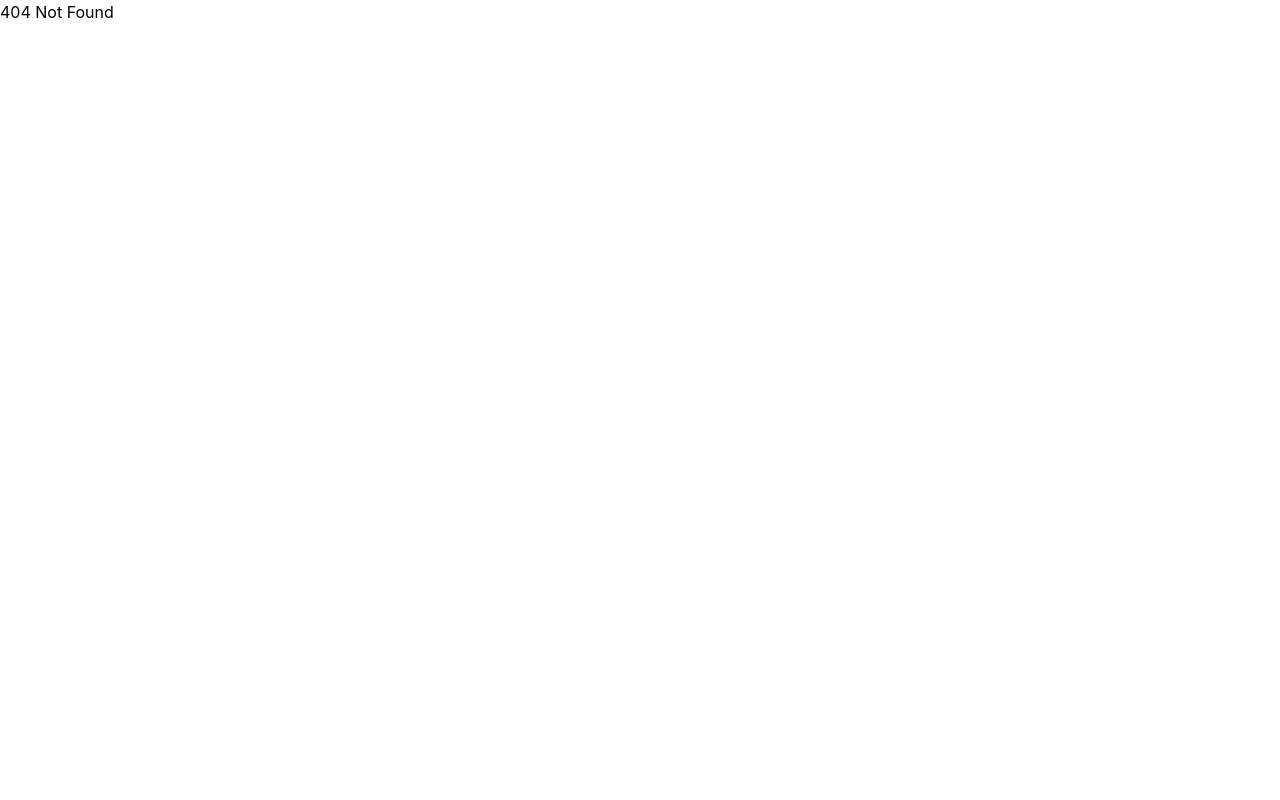
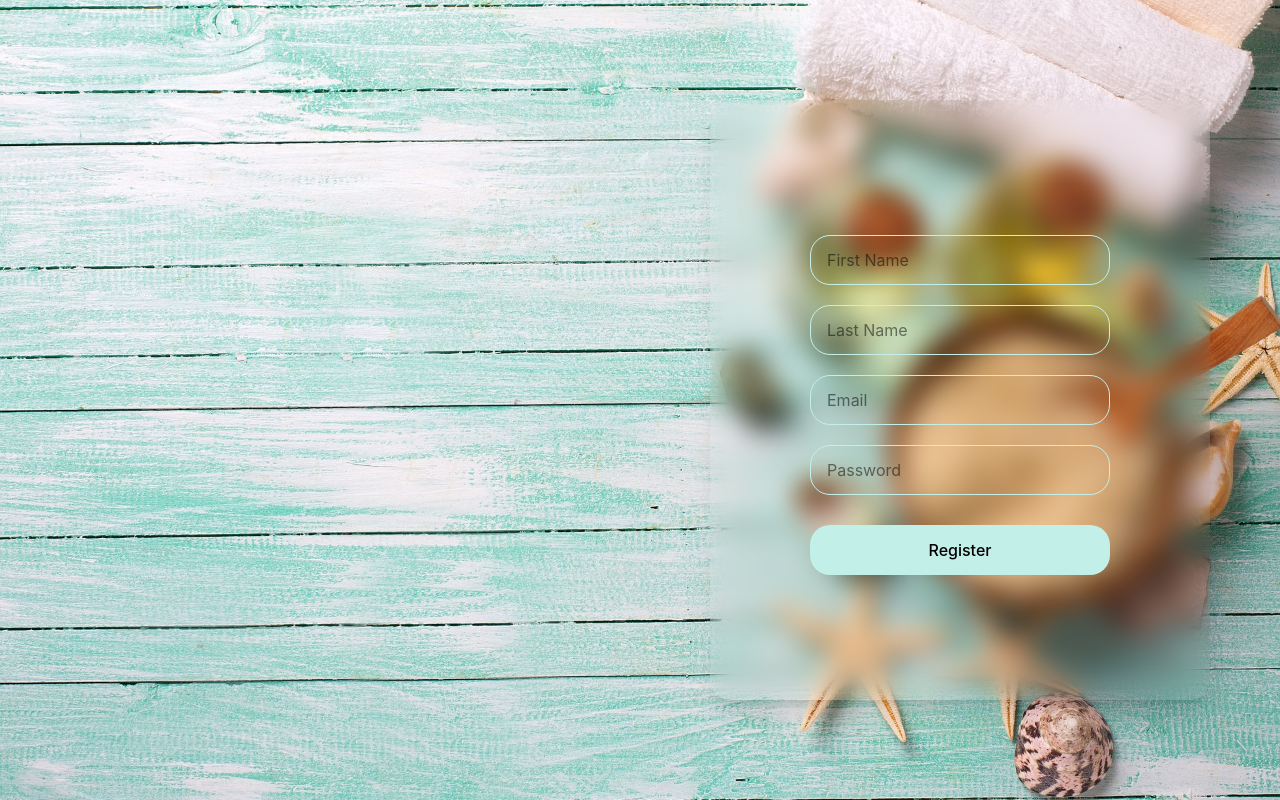
Before and after one commit to nethmikulasooriya/MERN-frontend, a React app: page /register in a window 1280 px wide. Before the commit this address had no page. Built offline with nearby package versions, Linux system fonts and the light colour scheme; the HTML template or start-up script is replaced by a standard one.

Commit message:
feat: add HomePage and RegisterPage components, update routing and admin product management

```diff
--- a/src/App.jsx
+++ b/src/App.jsx
@@ -4,7 +4,8 @@ import SignUpPage from "./pages/signup";
 import AdminPage from "./pages/adminpage";
 import TestPage from "./pages/testPage";
 import { Toaster } from "react-hot-toast";
-
+import HomePage from "./pages/homepage";
+import RegisterPage from "./pages/register";
 
 function App() {
   return (
@@ -13,11 +14,12 @@ function App() {
         <Toaster position="top-right"/>
         {/* <Header /> */}
         <Routes path="/*">
-          <Route path="/" element={<LoginPage />} />
+          <Route path="/" element={<HomePage />} />
           <Route path="/login" element={<LoginPage />} />
           <Route path="/signup" element={<SignUpPage />} />
           <Route path="/admin/*" element={<AdminPage />} />
           <Route path="/test/*" element={<TestPage />} />
+          <Route path="/register/*" element={<RegisterPage/>} />
           <Route path="/*" element={<h1>404 Not Found</h1>} />
         </Routes>
       </div>
--- /dev/null
+++ b/src/pages/Admin/adminProductPage.jsx
@@ -0,0 +1,49 @@
+import { useEffect, useState } from "react";
+import { sampleProducts } from "../../assets/sampleData";
+import axios from "axios";
+
+export default function AdminProductsPage() {
+  const [products, setProducts] = useState(sampleProducts);
+
+  useEffect(() => {
+    axios
+      .get(import.meta.env.VITE_BACKEND_URL + "/api/products")
+        console.log(res.data);
+        setProducts(res.data);
+      });
+  }; [];
+
+  return (
+    <div className="w-full h-full max-h-full overflow-y-scroll">
+      <table className="w-full text-center">
+        <thead>
+          <tr>
+            <th>Product ID</th>
+            <th>Name</th>
+            <th>Image</th>
+            <th>Labelled Price</th>
+            <th>Price</th>
+            <th>Stock</th>
+          </tr>
+        </thead>
+        <tbody>
+          {products.map((item, index) => (
+            <tr key={index}>
+              <td>{item.productId || item._id}</td>
+              <td>{item.productName || item.name}</td>
+              <td>
+                <img
+                  src={item.image || (item.images && item.images[0])}
+                  alt={item.name}
+                  className="w-12 h-12 object-cover mx-auto"
+                />
+              </td>
+              <td>{item.labelledPrice}</td>
+              <td>{item.price}</td>
+              <td>{item.stock}</td>
+            </tr>
+          ))}
+        </tbody>
+      </table>
+    </div>
+  );
--- a/src/pages/adminpage.jsx
+++ b/src/pages/adminpage.jsx
@@ -14,7 +14,7 @@ export default function AdminPage() {
       {/* Main Content Area */}
       <div className="h-full w-[calc(100%-300px)] bg-amber-400">
         <Routes path="/*">
-          <Route path="/products" element={<h1>Products</h1>} /> //load sidebar component with products list
+          <Route path="/products" element={<h1>AdminProductPage</h1>} /> //load sidebar component with products list
           <Route path="/users" element={<h1>Users</h1>} />
           <Route path="/orders" element={<h1>Orders</h1>} />
           <Route path="/reviews" element={<h1>Reviews</h1>} />
--- a/src/pages/login.jsx
+++ b/src/pages/login.jsx
@@ -8,13 +8,14 @@ export default function LoginPage() {
 
   async function handleLogin() {
     try {
-      const response = await axios.post("http://localhost:5000/users/login", {
+      const response = await axios.post(import.meta.env.VITE_BACKEND_URL+"/api/users/login", {
         email: email,
         password: password,
       });
       //alert("Login Successful")
       toast.success("Login Successful");
       console.log(response.data);
+      LocalStorage.setItem("token",response.data.token)
     } catch (e) {
       toast.error(e.response?.data?.message || "Unable to connect to the login service.");
     }
--- /dev/null
+++ b/src/pages/register.jsx
@@ -0,0 +1,95 @@
+import { useState } from "react";
+import axios from "axios";
+import toast from "react-hot-toast";
+import { useNavigate } from "react-router-dom";
+
+export default function RegisterPage() {
+  const [firstName, setFirstName] = useState("");
+  const [lastName, setLastName] = useState("");
+  const [email, setEmail] = useState("");
+  const [password, setPassword] = useState("");
+
+  const navigate = useNavigate();
+
+  async function handleRegister() {
+    try {
+      const response = await axios.post(
+        import.meta.env.VITE_BACKEND_URL + "/api/users",
+        {
+          firstName,
+          lastName,
+          email,
+          password,
+        }
+      );
+
+      toast.success("Registration Successful");
+      console.log(response.data);
+
+      if (response.data.token) {
+        localStorage.setItem("token", response.data.token);
+
+        if (response.data.role === "admin") {
+          navigate("/admin/");
+        } else {
+          navigate("/");
+        }
+      } else {
+        navigate("/login");
+      }
+    } catch (e) {
+      toast.error(e.response?.data?.message || "Registration Failed");
+    }
+  }
+
+  return (
+    <div className="w-full h-screen bg-[url('/login.jpg')] bg-center bg-cover flex justify-evenly items-center">
+      {/* Left side empty space matching login page */}
+      <div className="w-[50%] h-full"></div>
+
+      {/* Right side form card */}
+      <div className="w-[50%] h-full flex justify-center items-center">
+        <div className="w-[500px] min-h-[600px] py-10 backdrop-blur-md rounded-[20px] shadow-xl flex flex-col justify-center items-center">
+          <input
+            type="text"
+            placeholder="First Name"
+            value={firstName}
+            onChange={(e) => setFirstName(e.target.value)}
+            className="w-[300px] h-[50px] px-4 border border-[#c3efe9] rounded-[20px] my-[10px] outline-none"
+          />
+
+          <input
+            type="text"
+            placeholder="Last Name"
+            value={lastName}
+            onChange={(e) => setLastName(e.target.value)}
+            className="w-[300px] h-[50px] px-4 border border-[#c3efe9] rounded-[20px] my-[10px] outline-none"
+          />
+
+          <input
+            type="email"
+            placeholder="Email"
+            value={email}
+            onChange={(e) => setEmail(e.target.value)}
+            className="w-[300px] h-[50px] px-4 border border-[#c3efe9] rounded-[20px] my-[10px] outline-none"
+          />
+
+          <input
+            type="password"
+            placeholder="Password"
+            value={password}
+            onChange={(e) => setPassword(e.target.value)}
+            className="w-[300px] h-[50px] px-4 border border-[#c3efe9] rounded-[20px] my-[10px] outline-none"
+          />
+
+          <button
+            onClick={handleRegister}
+            className="w-[300px] h-[50px] cursor-pointer bg-[#c3efe9] rounded-[20px] mt-[20px] font-medium hover:opacity-90 transition-opacity"
+          >
+            Register
+          </button>
+        </div>
+      </div>
+    </div>
+  );
+}
```
Also changed, not shown: 1 other file (tests, documents, lock files or other folders).
